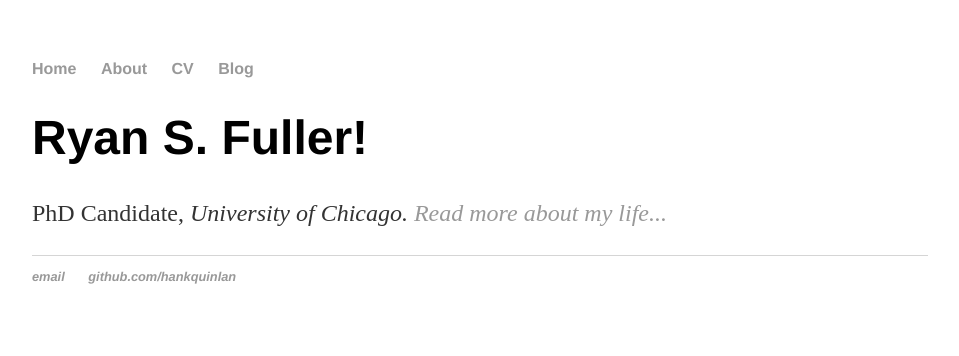
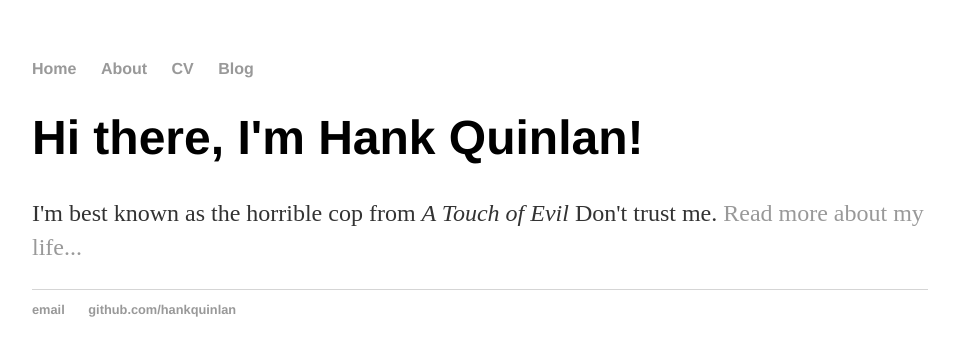
Before and after one commit to ryansfuller/ryansfuller.github.io, a Jekyll site: the page built from index.html, in a window 1280 px wide. Shown: the top 356 px of the page, without its empty margins (160-1119 px from the left). Built offline with Jekyll 4.4.1, drawn with Linux system fonts in a browser that asks for light colours.

Commit message:
Update index.html

```diff
--- a/index.html
+++ b/index.html
@@ -1,30 +1,8 @@
-<!DOCTYPE html>
-<html>
-	<head>
-		<title>Ryan Fuller</title>
-		<!-- link to main style sheet -->
-		<link rel="stylesheet" type="text/css" href="/css/main.css">
-	</head>
-	<body>
-		<nav>
-    		<ul>
-        		<li><a href="/">Home</a></li>
-	        	<li><a href="/about">About</a></li>
-        		<li><a href="/cv">CV</a></li>
-        		<li><a href="/blog">Blog</a></li>
-    		</ul>
-		</nav>
-		<div class="container">
-    		<div class="blurb">
-        		<h1>Ryan S. Fuller!</h1>
-				<p>PhD Candidate, <em>University of Chicago<em>. <a href="/about">Read more about my life...</a></p>
-    		</div><!-- /.blurb -->
-		</div><!-- /.container -->
-		<footer>
-    		<ul>
-        		<li><a href="mailto:hankquinlanhub@gmail.com">email</a></li>
-        		<li><a href="https://github.com/hankquinlan">github.com/hankquinlan</a></li>
-			</ul>
-		</footer>
-	</body>
-</html>
+---
+layout: default
+title: Hank Quinlan, Horrible Cop
+---
+<div class="blurb">
+	<h1>Hi there, I'm Hank Quinlan!</h1>
+	<p>I'm best known as the horrible cop from <em>A Touch of Evil</em> Don't trust me. <a href="/about">Read more about my life...</a></p>
+</div><!-- /.blurb -->
```
